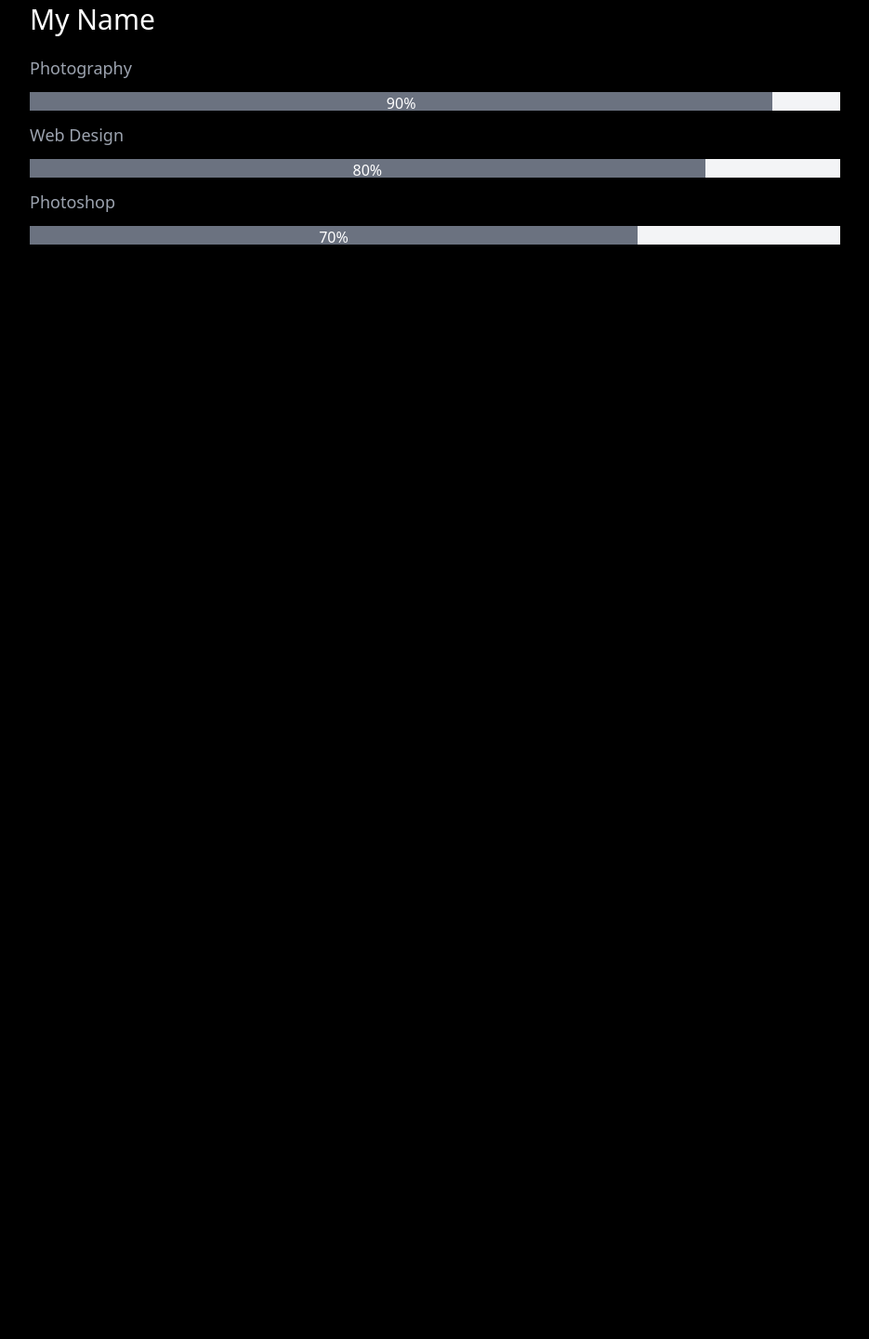
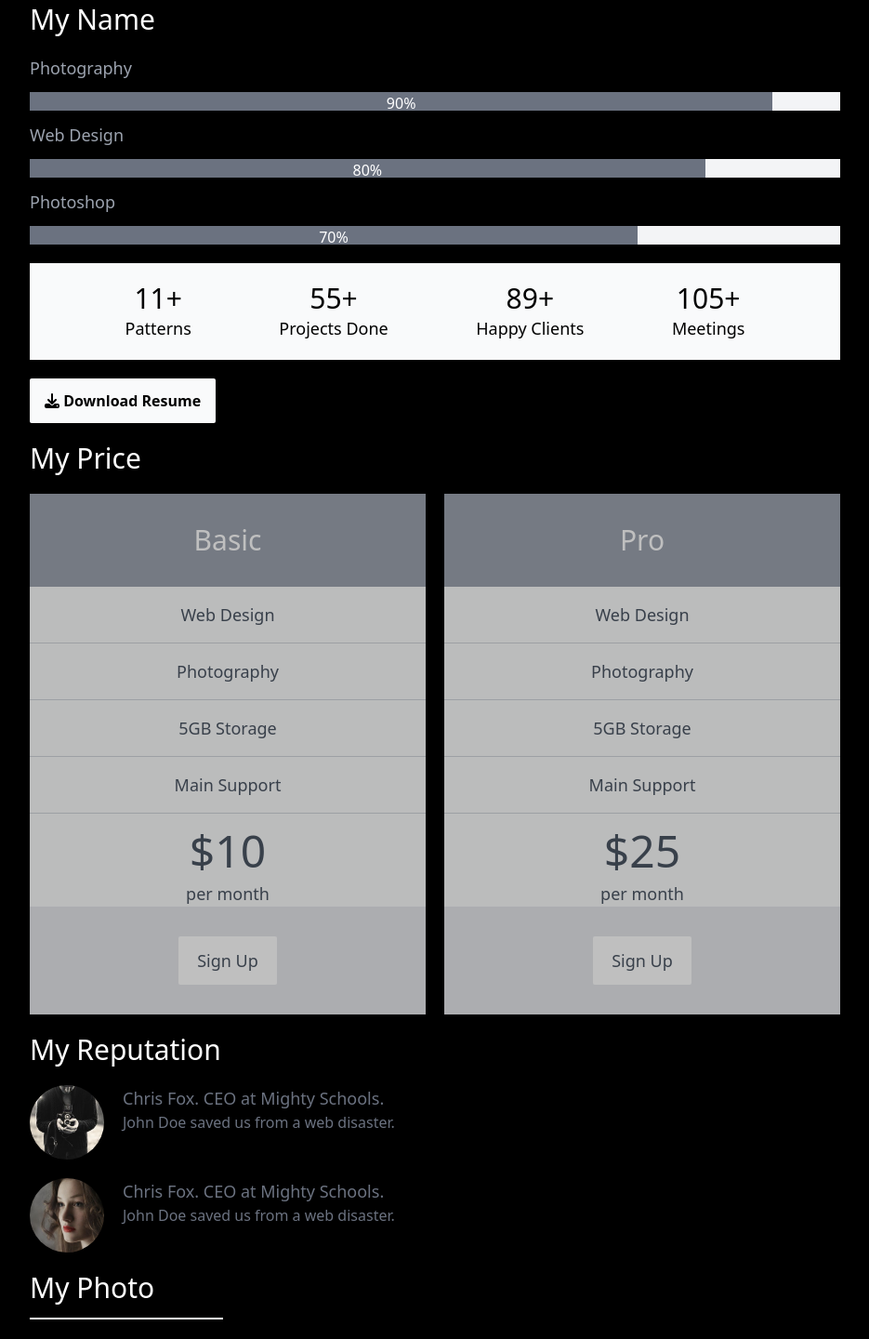
Before and after one commit to Arunkumar032024/PortFolio3, a website built with Vite: page index.html in a window 1280 px wide. Shown: the part 1265-2705 px from the top of the page at 93% size, without its empty margins (172-1107 px from the left). Before the commit the page ends 1560 px from the top, so only its background shows below. Built offline with nearby package versions, Linux system fonts and the light colour scheme.

Commit message:
Add about

```diff
--- a/index.html
+++ b/index.html
@@ -47,10 +47,12 @@
     <main class="sm:ms-[160.55px] lg:max-w-4xl lg:mx-auto">
     <!-- about section  -->
     <section class="p-3" id="about">
+        <!-- about heading  -->
         <div class="mb-5">
             <h2 class="text-4xl relative after:absolute after:content-[''] after:w-52 after:h-0.5 after:bg-gray-500 after:-bottom-3 after:left-0 mb-5">My Name</h2>
             <p class="text-justify text-gray-500">Some text about me. Some text about me. I am lorem ipsum consectetur adipiscing elit, sed do eiusmod tempor incididunt ut labore et dolore magna aliqua. Ut enim ad minim veniam, quis nostrud exercitation ullamco laboris nisi ut aliquip ex ea commodo consequat. Duis aute irure dolor in reprehenderit in voluptate velit esse cillum dolore eu fugiat nulla pariatur. Excepteur sint occaecat cupidatat non proident, sunt in culpa qui officia deserunt mollit anim id est laborum consectetur adipiscing elit, sed do eiusmod tempor incididunt ut labore et dolore magna aliqua. Ut enim ad minim veniam, quis nostrud exercitation ullamco laboris nisi ut aliquip ex ea commodo consequat.</p>
         </div>
+        <!-- skill container -->
         <div class="mb-5">
             <h2 class="text-3xl relative  mb-5">My Name</h2>
             <div class="mb-3">
@@ -72,6 +74,86 @@
                 </div>
             </div>
         </div>
+        <!-- counter container -->
+        <div class="mb-5 bg-gray-50 text-black p-5 font-normal flex flex-col gap-3 sm:flex-row sm:justify-evenly">
+            <div class="text-center">
+                <h3 class="text-3xl">11+</h3>
+                <p class="text-lg">Patterns</p>
+            </div>
+            <div class="text-center ">
+                <h3 class="text-3xl">55+</h3>
+                <p class="text-lg">Projects Done</p>
+            </div>
+            <div class="text-center ">
+                <h3 class="text-3xl">89+</h3>
+                <p class="text-lg">Happy Clients</p>
+            </div>
+            <div class="text-center ">
+                <h3 class="text-3xl">105+</h3>
+                <p class="text-lg">Meetings</p>
+            </div>
+        </div>
+        <!-- download resume -->
+        <button class="mb-5 bg-gray-50 text-black px-4 py-3 font-bold cursor-pointer rounded-sm"><i class="fa-solid fa-download"></i> Download Resume</button>
+        <!-- my price -->
+        <h2 class="text-3xl mb-5">My Price</h2>
+        <div class="mb-5 grid grid-cols-1 gap-5 sm:grid-cols-2">
+            <div class="w-full bg-gray-50 brightness-75 hover:brightness-100 text-gray-600 text-center text-lg">
+                <h3 class="py-8 bg-gray-400 text-3xl text-white">Basic</h3>
+                <p class="border-b-[1px] border-gray-300 py-4">Web Design</p>
+                <p class="border-b-[1px] border-gray-300 py-4">Photography</p>
+                <p class="border-b-[1px] border-gray-300 py-4">5GB Storage</p>
+                <p class="border-b-[1px] border-gray-300 py-4">Main Support</p>
+                <p class="pt-4 text-5xl">$10</p>
+                <p class="pt-2">per month</p>
+                <p class="py-8 bg-gray-200"><button class="bg-white py-3 px-5 rounded-sm hover:bg-black hover:text-white">Sign Up</button></p>
+            </div>
+            <div class="w-full bg-gray-50 brightness-75 hover:brightness-100 text-gray-600 text-center text-lg">
+                <h3 class="py-8 bg-gray-400 text-3xl text-white">Pro</h3>
+                <p class="border-b-[1px] border-gray-300 py-4">Web Design</p>
+                <p class="border-b-[1px] border-gray-300 py-4">Photography</p>
+                <p class="border-b-[1px] border-gray-300 py-4">5GB Storage</p>
+                <p class="border-b-[1px] border-gray-300 py-4">Main Support</p>
+                <p class="pt-4 text-5xl">$25</p>
+                <p class="pt-2">per month</p>
+                <p class="py-8 bg-gray-200"><button class="bg-white py-3 px-5 rounded-sm hover:bg-black hover:text-white">Sign Up</button></p>
+            </div>
+        </div>
+        <!-- My reputation -->
+        <h2 class="text-3xl mb-5">My Reputation</h2>
+        <div class="flex items-start mb-5">
+            <div class="left">
+                <img src="./src/images/bandmember.jpg" alt="" class="rounded-full w-20 me-5">
+            </div>
+            <div class="right text-gray-500">
+                <p class="text-lg">Chris Fox. CEO at Mighty Schools.</p>
+                <p>John Doe saved us from a web disaster.</p>
+            </div>
+        </div>
+        <div class="flex items-start mb-5">
+            <div class="left">
+                <img src="./src/images/avatar_g2.jpg" alt="" class="rounded-full w-20 me-5">
+            </div>
+            <div class="right text-gray-500">
+                <p class="text-lg">Chris Fox. CEO at Mighty Schools.</p>
+                <p>John Doe saved us from a web disaster.</p>
+            </div>
+        </div>
+        <!-- my photo container -->
+        <h2 class="text-3xl mb-10 relative after:absolute after:content-[''] after:w-52 after:h-0.5 after:bg-gray-50 after:left-0 after:-bottom-4">My Photo</h2>
+        <div class="grid grid-cols-1 gap-3 sm:grid-cols-2">
+            <div class="grid gap-3">
+                <img src="./src/images/img1.jpg" alt="" class="w-full">
+            <img src="./src/images/img2.jpg" alt="" class="w-full">
+            <img src="./src/images/img3.jpg" alt="" class="w-full">
+            </div>
+            <div class="grid gap-3">
+                <img src="./src/images/img4.jpg" alt="" class="w-full">
+            <img src="./src/images/img5.jpg" alt="" class="w-full">
+            <img src="./src/images/img6.jpg" alt="" class="w-full">
+            <img src="./src/images/img7.jpg" alt="" class="w-full">
+            </div>
+        </div>
     </section>
     <!-- End about section  -->
     </main>
```
Also changed, not shown: build/output.css, src/images/avatar_g2.jpg (added), src/images/bandmember.jpg (added), src/images/img1.jpg (added), src/images/img2.jpg (added), src/images/img3.jpg (added), src/images/img4.jpg (added), src/images/img5.jpg (added), src/images/img6.jpg (added), src/images/img7.jpg (added).
